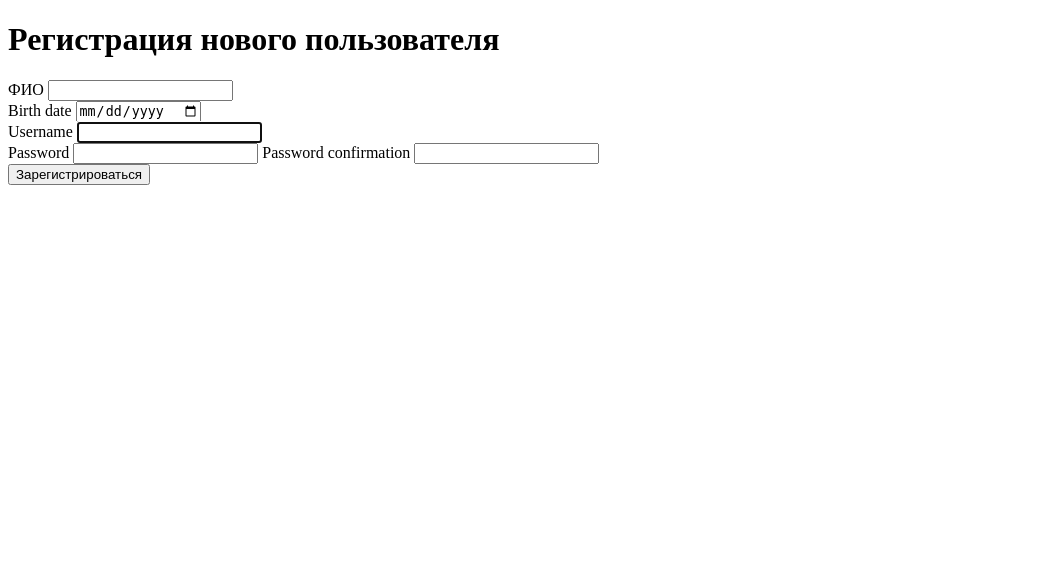
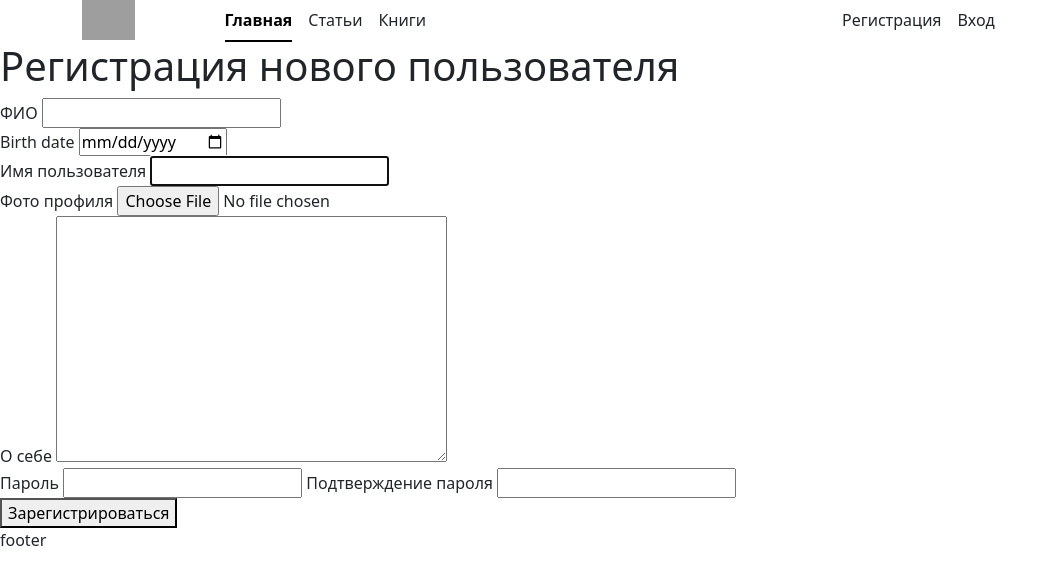
Before and after one commit to RinatM73/ClassProject, a Django app: page /register/ in a window 1280 px wide. Shown: the top 585 px of the page, without its empty margins (0-1058 px from the left). Run offline with Django 5.2, Linux system fonts and the light colour scheme; grey boxes are pictures that could not be loaded.

Commit message:
Добавил поля, вход, выход, регистрация, профиль

```diff
--- a/classviewshome/forms.py
+++ b/classviewshome/forms.py
@@ -21,4 +21,4 @@
     )
     class Meta:
         model = CustomUser
-        fields = ['full_name', 'birth_date', 'username', 'password1', 'password2',]
+        fields = ['full_name', 'birth_date', 'username', 'image_profile', 'about_me', 'password1', 'password2',]
--- a/classviewshome/models.py
+++ b/classviewshome/models.py
@@ -4,6 +4,8 @@
 class CustomUser(AbstractUser):
     full_name = models.CharField(max_length=250, verbose_name="ФИО", blank=True, null=True)
     birth_date = models.DateField(verbose_name="Дата рождения", blank=True, null=True)
+    image_profile = models.ImageField(upload_to='profile/image/', verbose_name='Фото профиля')
+    about_me = models.TextField(verbose_name='О себе', blank=True)
 
 class Article(models.Model):
     title = models.CharField(max_length=100, verbose_name="Заголовок")
--- a/classviewshome/templates/classviewshome/article_list.html
+++ b/classviewshome/templates/classviewshome/article_list.html
@@ -9,7 +9,7 @@
               <div class="card-body">
                 <h5 class="card-title">{{ article.title }}</h5>
                   <img class="w-75" src="https://freepngimg.com/thumb/writing/168580-writing-free-hd-image.png" alt="">
-                <p class="card-text">{{ article.text }}</p>
+                <p class="card-text">{{ article.text|truncatechars:100 }}</p>
                 <a href="{% url 'article_detail' article.pk %}" class="btn btn-primary">Подробнее</a>
               </div>
             </div>
--- a/classviewshome/templates/classviewshome/book_list.html
+++ b/classviewshome/templates/classviewshome/book_list.html
@@ -9,7 +9,7 @@
               <div class="card-body">
                 <h5 class="card-title">{{ book.title }}</h5>
                   <img class="w-75" src="https://i.pinimg.com/originals/71/a0/61/71a061397cd64ce870f5b5e490cb1cd1.png" alt="">
-                <p class="card-text">{{ book.description }}</p>
+                <p class="card-text">{{ book.description|truncatechars:100 }}</p>
                 <a href="{% url 'book_detail' book.pk %}" class="btn btn-primary">Подробнее</a>
               </div>
             </div>
--- a/classviewshome/templates/classviewshome/register.html
+++ b/classviewshome/templates/classviewshome/register.html
@@ -1,10 +1,5 @@
-<!DOCTYPE html>
-<html lang="en">
-<head>
-    <meta charset="UTF-8">
-    <title>Title</title>
-</head>
-<body>
+{% extends 'base.html' %}
+{% block content %}
     <h1>Регистрация нового пользователя</h1>
     <form method="post">
         {% csrf_token %}
@@ -21,6 +16,14 @@
             {{ form.username }}
         </div>
         <div class="">
+            {{ form.image_profile.label }}
+            {{ form.image_profile }}
+        </div>
+        <div class="">
+            {{ form.about_me.label }}
+            {{ form.about_me }}
+        </div>
+        <div class="">
             {{ form.password1.label }}
             {{ form.password1 }}
             {{ form.password2.label }}
@@ -29,6 +32,4 @@
         {{ form.errors }}
         <button type="submit">Зарегистрироваться</button>
     </form>
-
-</body>
-</html>
+{% endblock content %}
--- a/classviewshome/urls.py
+++ b/classviewshome/urls.py
@@ -17,8 +17,9 @@
     path('delete_book/<int:pk>/', BookDeleteView.as_view(), name='delete_book'),
     path('register/', UserCreateView.as_view(), name='register'),
     path('login/', LoginView.as_view(), name='login'),
+
+    path('accounts/profile/', ProfileView.as_view(), name='profile'),
     path('logout/', LogoutView.as_view(), name='logout'),
-    path('accounts/profile/', ProfileView.as_view(), name='profile'),
 
 
 ]
--- a/classviewshome/views.py
+++ b/classviewshome/views.py
@@ -80,6 +80,7 @@
         login(self.request, user)
         return super().form_valid(form)
 
+
 class ProfileView(LoginRequiredMixin, TemplateView):
     template_name = 'classviewshome/profile.html'
 
--- a/templates/header.html
+++ b/templates/header.html
@@ -18,7 +18,23 @@
                 </ul>
             </div>
             <div class="col-4">
-
+                <ul class="nav w-100 nav-underline">
+                    {% if request.user.username %}
+                        <li class="nav-item">
+                            <a class="nav-link text-dark" href="{% url 'profile' %}">Профиль</a>
+                        </li>
+                        <li class="nav-item">
+                            <a class="nav-link text-dark" href="{% url 'logout' %}">Выход</a>
+                        </li>
+                    {% else %}
+                        <li class="nav-item">
+                            <a class="nav-link text-dark" href="{% url 'register' %}">Регистрация</a>
+                        </li>
+                        <li class="nav-item">
+                            <a class="nav-link text-dark" href="{% url 'login' %}">Вход</a>
+                        </li>
+                    {% endif %}
+                </ul>
             </div>
         </div>
     </div>
```
Also changed, not shown: classproject/settings.py (+8 -3 lines), classviewshome/templates/classviewshome/profile.html (+7 -12 lines), classviewshome/migrations/0001_initial.py, db.sqlite3, media/profile/image/Bear-PNG-Image-with-Transparent-Background.png (added), media/profile/image/Bear-PNG-Image-with-Transparent-Background_Pto8EF3.png (added), media/profile/image/IMG20230202185158.jpg (added).
